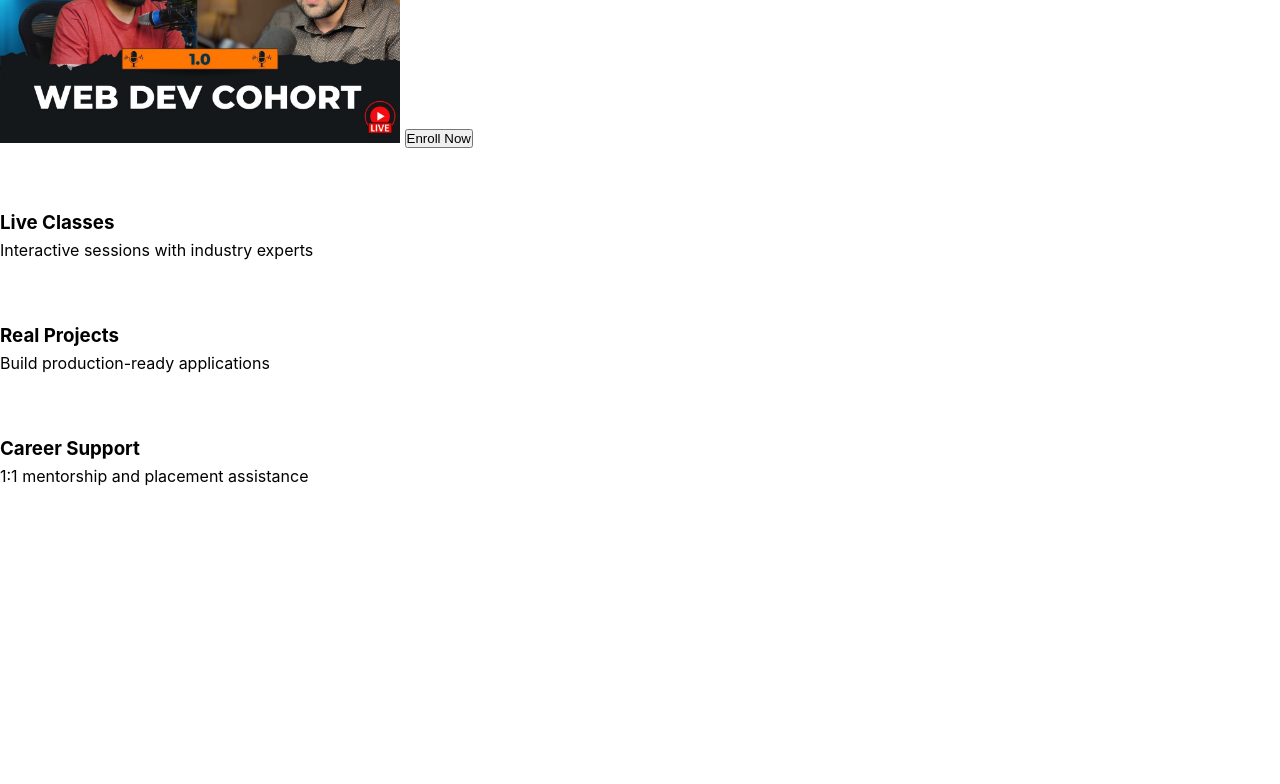
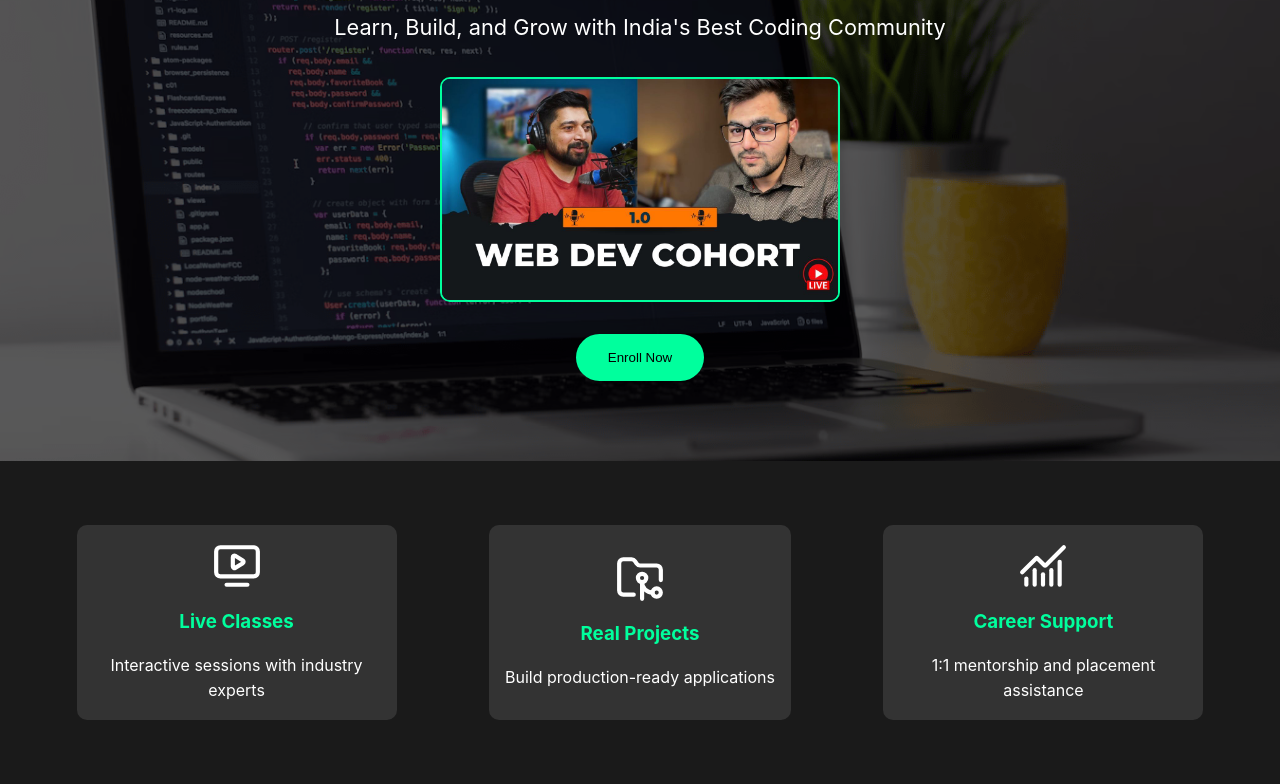
Before and after one commit to rasmi29/web-dev-cohort, a website: page CSS/landing-page-challenge/landing-page-2/index.html in a window 1280 px wide. Shown: the part 242-1026 px from the top of the page. Before the commit the page ends 800 px from the top, so only its background shows below. Drawn offline with Linux system fonts and the light colour scheme.

Commit message:
done 2nd landpage

```diff
--- a/CSS/landing-page-challenge/landing-page-2/challenge.css
+++ b/CSS/landing-page-challenge/landing-page-2/challenge.css
@@ -6,73 +6,151 @@
 }
 
 body {
+
   font-family: "Inter", sans-serif;
   line-height: 1.6;
+
+  position: relative;
+
+
 }
 
 /* Navbar styles */
 .navbar {
   /* Add styles for the navbar */
+  position: absolute;
+  display: flex;
+  justify-content: space-between;
+  align-items: center;
+  width: 100%;
+  padding: 1rem 4rem;
+  background-color: #333333;
+  color: #fff;
+  top: 0;
 }
 
 .logo {
   /* Add styles for the logo */
+  font-size:2vw;
+  font-weight: bold;
+  display: flex;
+  align-items: center;
+  gap: 1rem;
+  color: #00FF9D;
+  ;
+
 }
 
 .logo img {
   /* Add styles for the logo image */
+  border-radius: 50%;
+  border: 2px solid #00FF9D;
+
 }
 
 .menu a {
   /* Add styles for the navigation links */
+  color: #fff;
+  text-decoration: none;
+  padding: 0.5rem 1rem;
 }
 
 .menu a:hover {
   /* Add hover styles for navigation links */
+  text-shadow: #FC0 1px 0 10px;
+
 }
 
 /* Hero section styles */
 .hero {
   /* Add styles for the hero section */
+  background-image: url('./assets/chaicohort.png');
+  background-size: cover;
+  background-repeat: none;
+
 }
 
 .hero-content {
   /* Add styles for the hero content container */
+  display: flex;
+  flex-direction: column;
+  align-items: center;
+  justify-content: center;
+  color: #fff;
+  padding-top:20vh;
+  gap: 1rem;
+  background: rgba(0, 0, 0, 0.65);
+  padding-bottom: 5rem;
 }
 
 .hero-content h1 {
   /* Add styles for the hero heading */
+  color: #00FF9D;
+  font-size: 3.7vw;
 }
 
 .hero-content p {
   /* Add styles for the hero paragraph */
+  font-size: 1.7vw;
 }
 
 .hero-content img {
   /* Add styles for the image in the hero section */
+  border: 2px solid #00FF9D;
+  border-radius: 10px;
+  margin-top: 1rem;
+
 }
 
 .enroll-button {
   /* Add styles for the enroll button */
+  background-color: #00FF9D;
+  padding: 1rem 2rem;
+  border-radius: 12rem;
+  border: none;
+  margin-top: 1rem;
+
 }
 
 .enroll-button:hover {
   /* Add hover styles for the enroll button */
+  background-color: #00FF9D;
+  color: #fff;
+  cursor: pointer;
+
 }
 
 /* Highlights section styles */
 .highlights {
   /* Add styles for the highlights section */
+  color: white;
+  background-color: #1A1A1A;
+  display: flex;
+  flex-wrap: wrap;
+  justify-content: space-evenly;
+  gap: 1rem;
+  padding: 4rem 0;
 }
 
 .highlight-card {
   /* Add styles for each highlight card */
+  background-color: #333333;
+  border-radius: 10px;
+  padding: 1rem;
+  display: flex;
+  flex-direction: column;
+  justify-content: center;
+  align-items: center;
+  gap: 1rem;
+  max-width: 40vh;
 }
 
 .highlight-card h3 {
   /* Add styles for highlight card headings */
+  color: #00FF9D;
 }
 
 .highlight-card p {
   /* Add styles for highlight card paragraphs */
+  text-align: center;
 }
```
